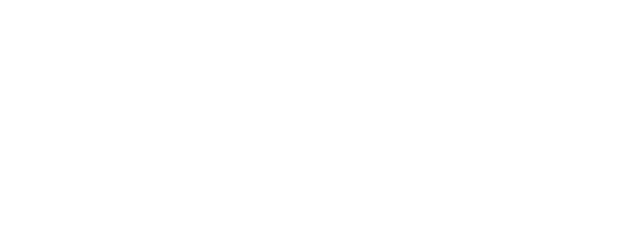
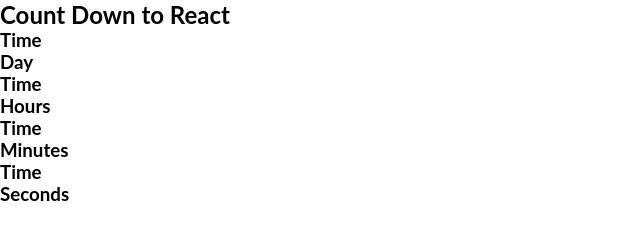
Before and after one commit to domchu/CountDown_Timer, a plain HTML site: page index.html in a window 1280 px wide. Shown: the whole page, without its empty margins (0-640 px from the left). Drawn offline with Linux system fonts and the light colour scheme.

Commit message:
adding the files structure

```diff
--- a/index.html
+++ b/index.html
@@ -8,6 +8,29 @@
     <link rel="stylesheet" href="styles.css" />
   </head>
   <body>
+    <div class="page-container">
+      <div class="text">
+        <h2>Count Down to React</h2>
+        <div class="conutdown">
+          <div class="container-day">
+            <h3 class="day">Time</h3>
+            <h3>Day</h3>
+          </div>
+          <div class="container-hour">
+            <h3 class="hour">Time</h3>
+            <h3>Hours</h3>
+          </div>
+          <div class="container-minute">
+            <h3 class="minute">Time</h3>
+            <h3>Minutes</h3>
+          </div>
+          <div class="container-second">
+            <h3 class="second">Time</h3>
+            <h3>Seconds</h3>
+          </div>
+        </div>
+      </div>
+    </div>
     <script src="app.js"></script>
   </body>
 </html>
--- a/styles.scss
+++ b/styles.scss
@@ -6,5 +6,5 @@
   box-sizing: border-box;
 }
 body {
-  font-family: lato;
+  font-family: "lato", "sans-serif";
 }
```
Also changed, not shown: images/timer.jpg (added), styles.css, 1 other file.
